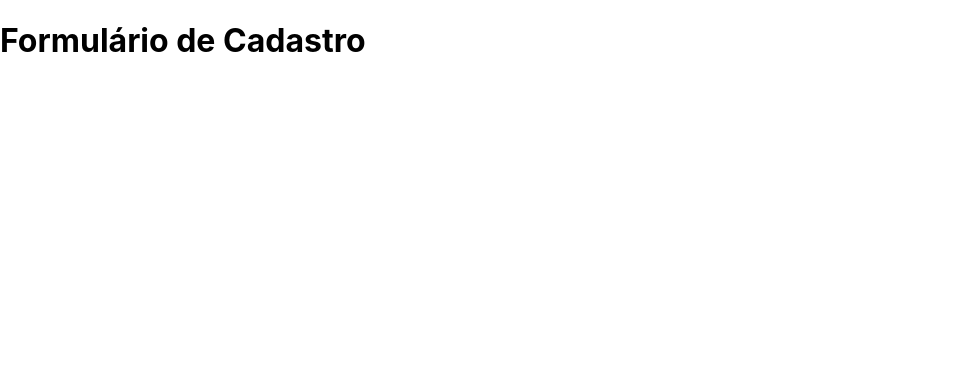
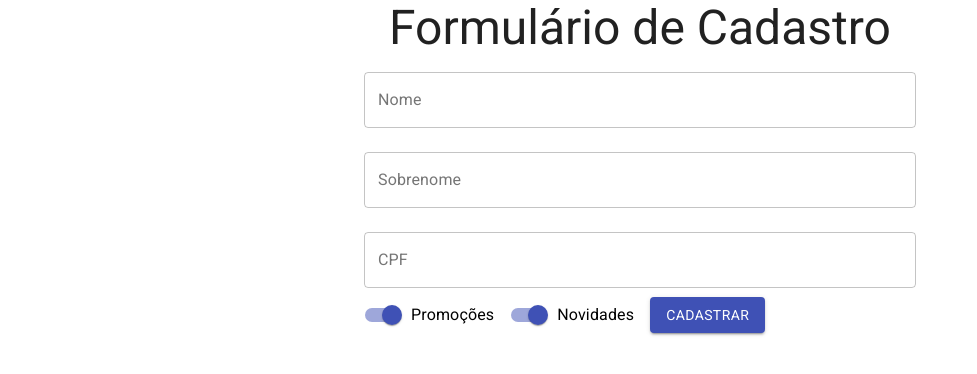
Before and after one commit to martinso-alex/react-hooks, a React (Create React App) app: page / in a window 1280 px wide. Shown: the top 374 px of the page, without its empty margins (0-977 px from the left). Built offline with nearby package versions, Linux system fonts and the light colour scheme.

Commit message:
form usando material-ui

```diff
--- a/package.json
+++ b/package.json
@@ -3,9 +3,11 @@
   "version": "0.1.0",
   "private": true,
   "dependencies": {
+    "@material-ui/core": "^4.11.4",
     "@testing-library/jest-dom": "^5.11.4",
     "@testing-library/react": "^11.1.0",
     "@testing-library/user-event": "^12.1.10",
+    "fontsource-roboto": "^4.0.0",
     "react": "^17.0.2",
     "react-dom": "^17.0.2",
     "react-scripts": "4.0.3",
--- a/src/App.js
+++ b/src/App.js
@@ -1,7 +1,23 @@
+import { Container, Typography } from "@material-ui/core";
+import { FormCadastro } from "./components/form-cadastro";
+
 import "./App.css";
+import "fontsource-roboto";
 
 function App() {
-	return <h1>Formulário de Cadastro</h1>;
+	return (
+		<Container maxWidth='sm'>
+			<Typography
+				variant='h3'
+				component='h1'
+				color='textPrimary'
+				align='center'
+			>
+				Formulário de Cadastro
+			</Typography>
+			<FormCadastro />
+		</Container>
+	);
 }
 
 export default App;
--- /dev/null
+++ b/src/components/form-cadastro.jsx
@@ -0,0 +1,46 @@
+import React from "react";
+import { Button, FormControlLabel, Switch, TextField } from "@material-ui/core";
+
+export function FormCadastro() {
+	return (
+		<form>
+			<TextField
+				id='nome'
+				label='Nome'
+				variant='outlined'
+				margin='normal'
+				fullWidth
+			/>
+
+			<TextField
+				id='sobrenome'
+				label='Sobrenome'
+				variant='outlined'
+				margin='normal'
+				fullWidth
+			/>
+
+			<TextField
+				id='cpf'
+				label='CPF'
+				variant='outlined'
+				margin='normal'
+				fullWidth
+			/>
+
+			<FormControlLabel
+				label='Promoções'
+				control={<Switch name='promocoes' color='primary' defaultChecked />}
+			/>
+
+			<FormControlLabel
+				label='Novidades'
+				control={<Switch name='novidades' color='primary' defaultChecked />}
+			/>
+
+			<Button type='submit' variant='contained' color='primary'>
+				Cadastrar
+			</Button>
+		</form>
+	);
+}
```
Also changed, not shown: 1 other file (tests, documents, lock files or other folders).
